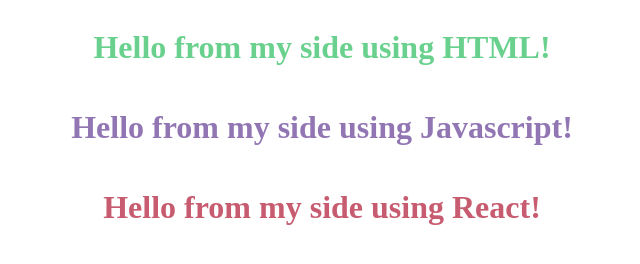
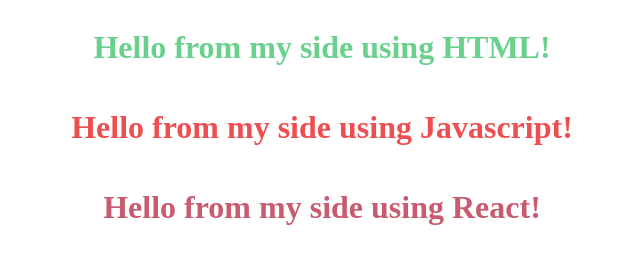
Before and after one commit to upaharika/Namaste-React-Bootcamp, a plain HTML site: page day1/index.html in a window 1280 px wide. Shown: the whole page, without its empty margins (318-958 px from the left). Drawn offline with nearby package versions, Linux system fonts and the light colour scheme.

Commit message:
updated css

```diff
--- a/day1/style.css
+++ b/day1/style.css
@@ -3,7 +3,7 @@
 }
 
 #jsRoot {
-    color: rgba(124, 90, 163, 0.831);
+    color: rgba(233, 42, 46, 0.831);
 }
 
 #reactRoot {
```
